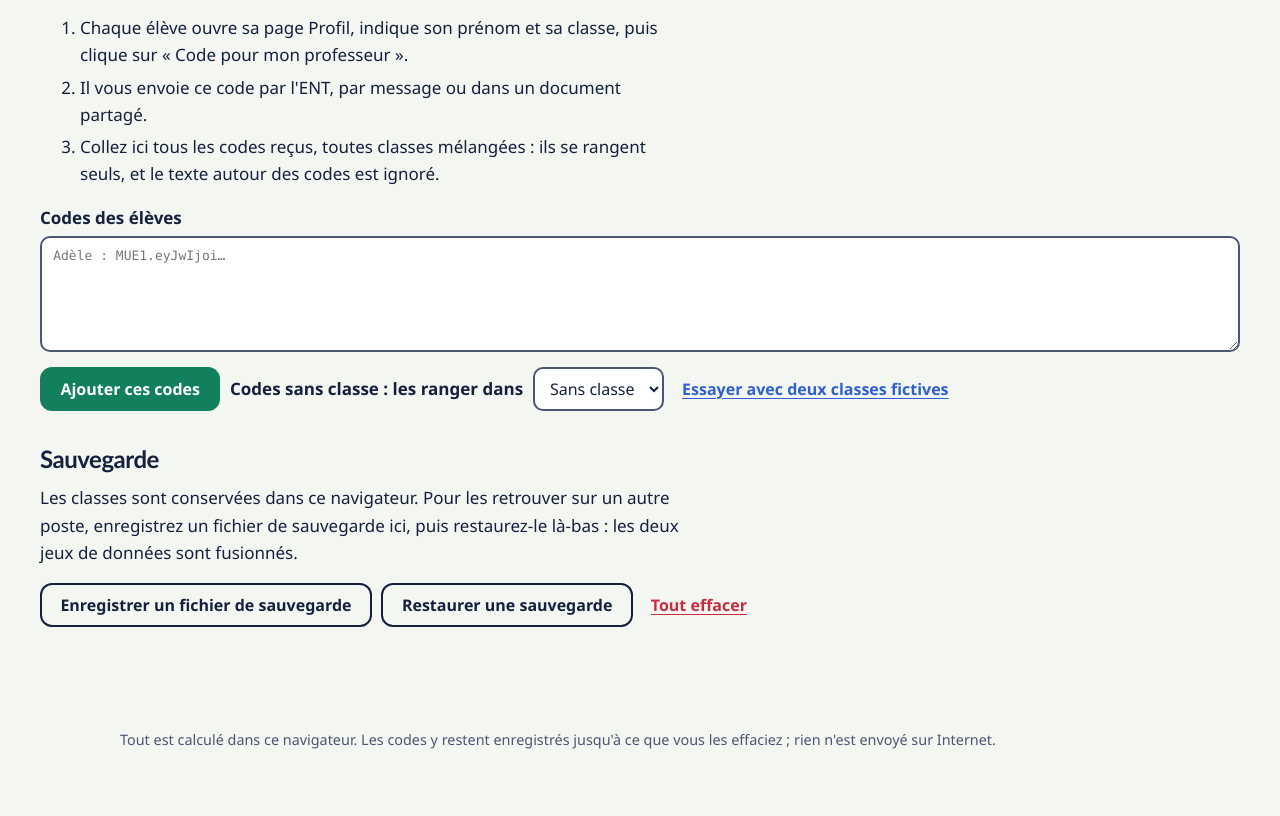
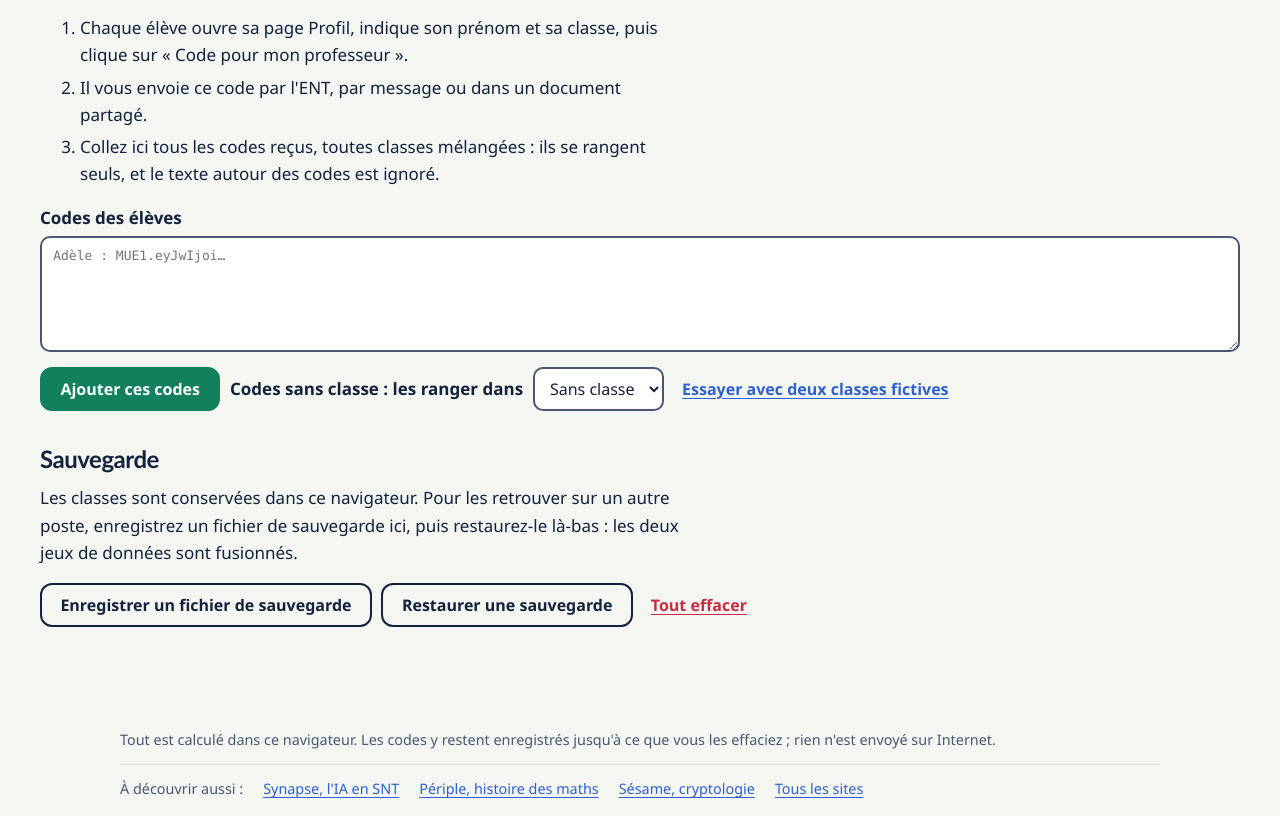
Before and after one commit to stexsnt/python-lycee, a plain HTML site: page prof.html in a window 1280 px wide. Shown: the part 133-949 px from the top of the page. Before the commit the page ends 900 px from the top, so only its background shows below. Drawn offline with Linux system fonts and the light colour scheme; a web font is replaced by a local one.

Commit message:
Ajoute dans le pied de page les liens vers le portail et les autres sites
Co-Authored-By: Claude Fable 5.2 <noreply@anthropic.com>
Claude-Session: https://claude.ai/code/session_01JmU5UrhUQsbshVpE8fgie1

```diff
--- a/css/style.css
+++ b/css/style.css
@@ -52,6 +52,9 @@ nav.principal a[aria-current] { background: var(--encre); color: var(--fond); }
 
 main { max-width: 1120px; margin: 0 auto; padding: clamp(1.2rem, 3vw, 2.5rem) clamp(1rem, 4vw, 2.5rem); }
 .pied { max-width: 1120px; margin: 2rem auto 0; padding: 1rem clamp(1rem, 4vw, 2.5rem); color: var(--encre2); font-size: .9rem; display: flex; flex-wrap: wrap; gap: .5rem 1.5rem; }
+/* Liens vers le portail et les trois autres sites */
+.famille { flex-basis: 100%; display: flex; flex-wrap: wrap; gap: .3rem 1.25rem; padding-top: .8rem; margin-top: .3rem; border-top: 1px solid var(--trait); }
+.famille a { white-space: nowrap; }
 #etat-python::before { content: ""; display: inline-block; width: .6em; height: .6em; border-radius: 50%; margin-right: .4em; background: var(--soleil); }
 #etat-python[data-etat="pret"]::before { background: var(--ecaille); }
 #etat-python[data-etat="echec"]::before { background: var(--corail); }
--- a/prof.html
+++ b/prof.html
@@ -51,6 +51,13 @@
 </main>
 <footer class="pied">
   <span>Tout est calculé dans ce navigateur. Les codes y restent enregistrés jusqu'à ce que vous les effaciez ; rien n'est envoyé sur Internet.</span>
+  <nav class="famille" aria-label="Les autres sites">
+    <span>À découvrir aussi :</span>
+    <a href="https://stexsnt.github.io/synapse/">Synapse, l'IA en SNT</a>
+    <a href="https://stexsnt.github.io/periple/">Périple, histoire des maths</a>
+    <a href="https://stexsnt.github.io/sesame/">Sésame, cryptologie</a>
+    <a href="https://stexsnt.github.io/">Tous les sites</a>
+  </nav>
 </footer>
 <script src="js/contenu.js"></script>
 <script src="js/bilan.js"></script>
```
Also changed, not shown: index.html (+7 -0 lines).
